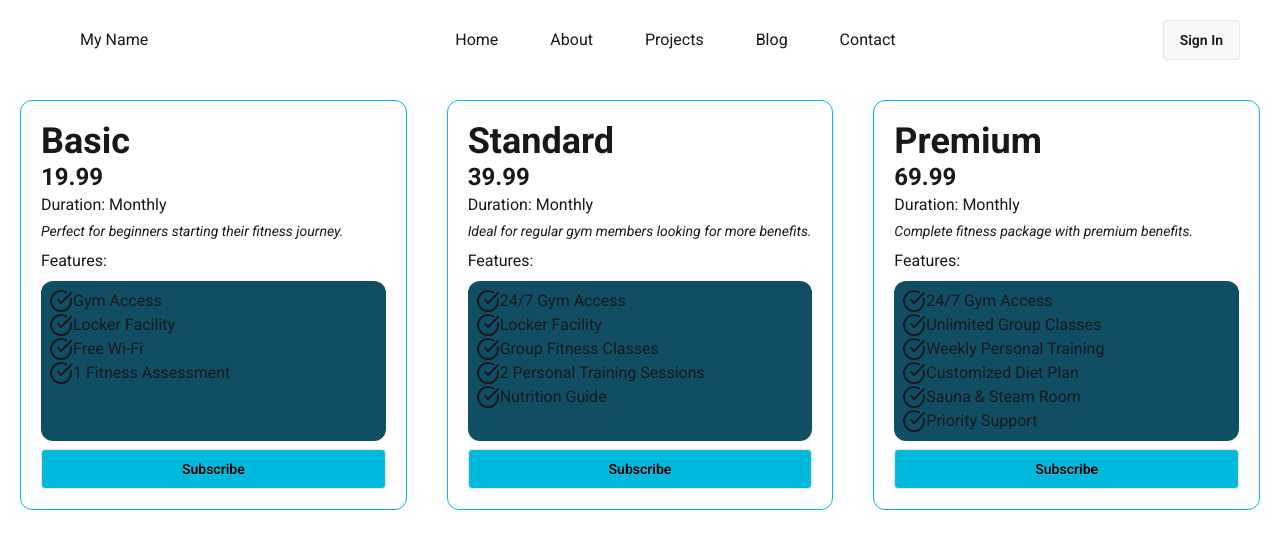
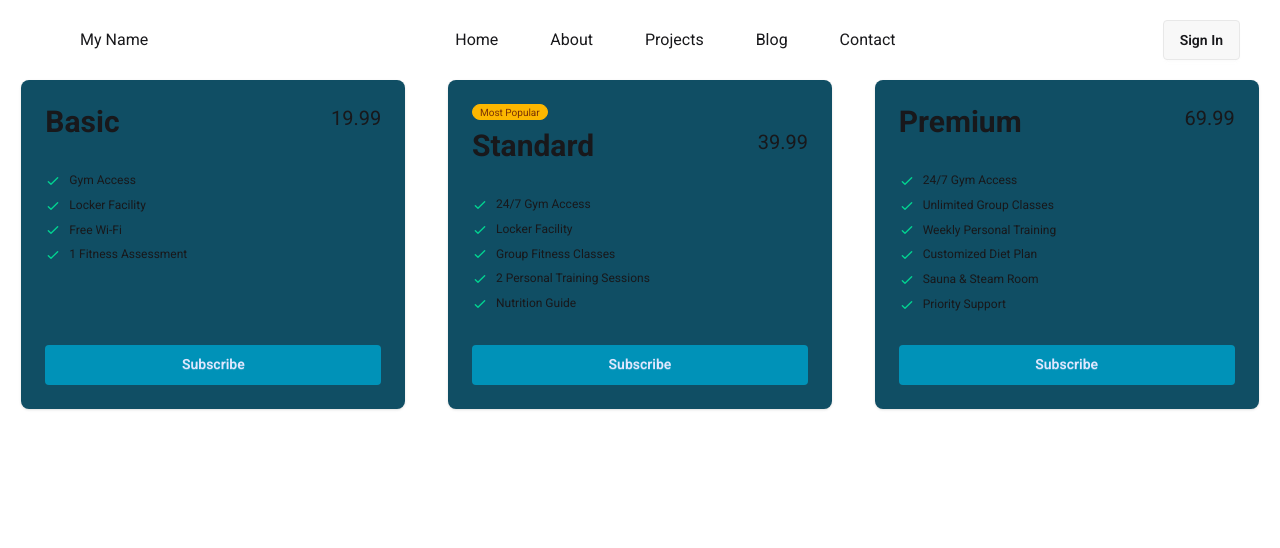
Before and after one commit to asm-saim/v6-tailwind-react-pricing-options, a React (Vite) app: page / in a window 1280 px wide. Shown: the top 548 px of the page. Built offline with nearby package versions, Linux system fonts and the light colour scheme.

Commit message:
pricing Card implemented using Daisy Card

```diff
--- a/public/pricing.json
+++ b/public/pricing.json
@@ -16,6 +16,7 @@
         "id": 2,
         "plan": "Standard",
         "price": 39.99,
+        "popular": true,
         "duration": "Monthly",
         "description": "Ideal for regular gym members looking for more benefits.",
         "features": [
--- /dev/null
+++ b/src/components/DaisyCard/DaisyCard.jsx
@@ -0,0 +1,33 @@
+import React from 'react';
+
+const DaisyCard = ({ cardsData }) => {
+    const { plan, price, duration, features, popular } = cardsData;
+    return (
+        <div className=" flex flex-col card w-96 mx-auto shadow-sm bg-cyan-900">
+            <div className="card-body">
+                {
+                    popular && <span className="badge badge-xs badge-warning">Most Popular</span>
+                }
+
+                <div className="flex justify-between">
+                    <h2 className="text-3xl font-bold">{plan}</h2>
+                    <span className="text-xl">{price}</span>
+                </div>
+                <ul className="mt-6 flex flex-col gap-2 text-xs flex-1">
+                    {
+                        features.map(feature => <li>
+                            <svg xmlns="http://www.w3.org/2000/svg" className="size-4 me-2 inline-block text-success" fill="none" viewBox="0 0 24 24" stroke="currentColor"><path strokeLinecap="round" strokeLinejoin="round" strokeWidth="2" d="M5 13l4 4L19 7" /></svg>
+                            <span>{feature}</span>
+                        </li>)
+                    }
+
+                </ul>
+                <div className="mt-6">
+                    <button className="btn btn-primary btn-block bg-cyan-600 border-none shadow-none">Subscribe</button>
+                </div>
+            </div>
+        </div>
+    );
+};
+
+export default DaisyCard;
--- a/src/components/PricingOptions/PricingOption.jsx
+++ b/src/components/PricingOptions/PricingOption.jsx
@@ -1,17 +1,25 @@
 import React from 'react';
 import { use } from 'react';
 import PricingCard from '../PricingCard/PricingCard';
+import DaisyCard from '../DaisyCard/DaisyCard';
 
 const PricingOption = ({ pricingData }) => {
 
     const pricingValues = use(pricingData)
     // console.log(pricingValues);
     return (
-        <div className='grid grid-cols-3 mx-7xl mx-auto'>
+        <div className='grid grid-cols-1 md:grid-cols-2 lg:grid-cols-3 mx-7xl mx-auto'>
+            {
+                pricingValues.map(cardsData =>
+                    <DaisyCard key={cardsData.id} cardsData={cardsData}></DaisyCard>
+                )
+            }
+
+            {/* pricing card without framework
             {
                 pricingValues.map(cardsData => <PricingCard
                     key={cardsData.id} cardsData={cardsData}></PricingCard>)
-            }
+            } */}
         </div>
     );
 };
```
